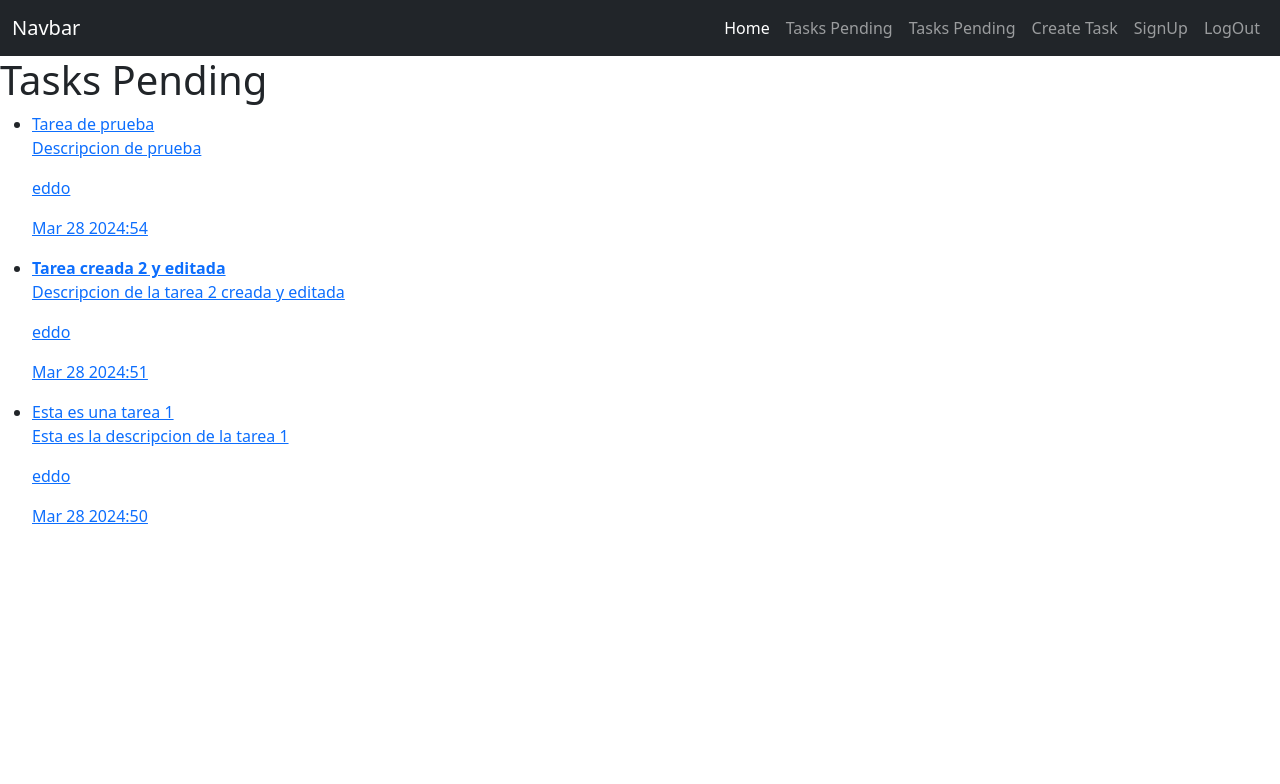
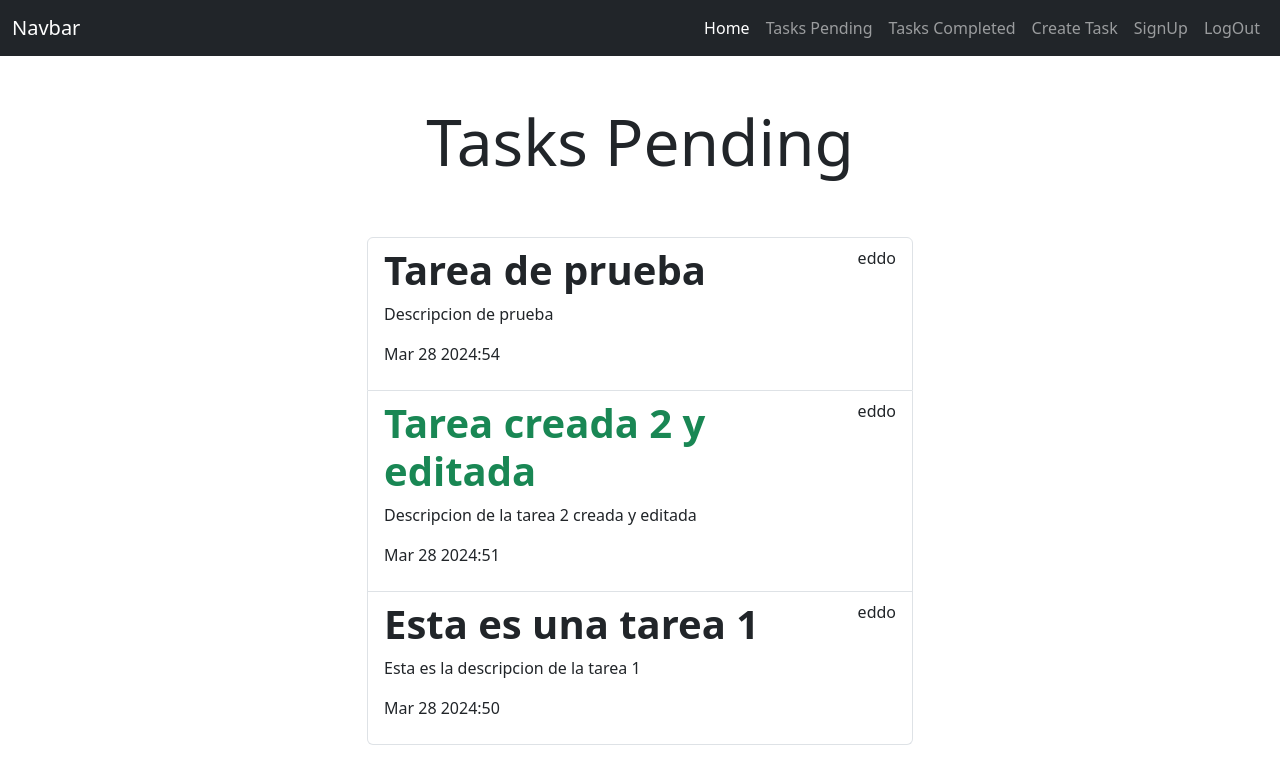
Before and after one commit to Edd0-8/API-PythonDjango-AuthenticationSystem, a Django app: page /tasks_completed/ in a window 1280 px wide. Shown: the top 784 px of the page. Run offline with Django 5.2, Linux system fonts and the light colour scheme; a user stored in the database is signed in; data comes from the database, SQL or seed files in the repository; both versions use the stored data as it was after the commit.

Commit message:
Formulario de Creacion de tareas y detalle de tarea

```diff
--- a/tasks/templates/base.html
+++ b/tasks/templates/base.html
@@ -37,7 +37,7 @@
                         <a href="{% url 'tasks' %}" class="nav-link">Tasks Pending</a>
                     </li>
                     <li class="nav-item">
-                        <a href="{% url 'tasks_completed' %}" class="nav-link">Tasks Pending</a>
+                        <a href="{% url 'tasks_completed' %}" class="nav-link">Tasks Completed</a>
                     </li>
                     <li class="nav-item">
                         <a href="/tasks/create/" class="nav-link">Create Task</a>
--- a/tasks/templates/tasks.html
+++ b/tasks/templates/tasks.html
@@ -2,26 +2,33 @@
 
 {% block content %}
 
-<h1>Tasks Pending</h1>
+<main class="container">
+    <div class="row">
+        <div class="col-md-6 offset-md-3">
+            <h1 class="text-center display-3 py-5">Tasks Pending</h1>
 
-<ul>
+            <ul class="list-group">
                 {% for task in tasks %}
-    <li>
-        <a href="{% url 'task_detail' task.id %}">
+                <a class="list-group-item" href="{% url 'task_detail' task.id %}">
+                    <header class="d-flex justify-content-between">
                         {% if task.important %}
-            <strong>{{task.title}}</strong>
+                        <h1 class="fw-bold text-success"><strong>{{task.title}}</strong></h1>
+                        <p>{{task.user.username}}</p>
                         {% else %}
-                {{task.title}}
+                        <h1 class="fw-bold">{{task.title}}</h1>
+                        <p>{{task.user.username}}</p>
                         {% endif %}
+                    </header>
 
                     <p>{{task.description}}</p>
-            <p>{{task.user.username}}</p>
+                    <p>{{task.datecompleted|date:'M j Y:i'}}</p>
 
-            <p>{{task.datecompleted|date:'M j Y:i'}}</p>
                 </a>
-    </li>
                 {% endfor %}
             </ul>
+        </div>
+    </div>
+</main>
 
 
 
```
Also changed, not shown: tasks/forms.py (+7 -2 lines), tasks/templates/create_task.html (+11 -2 lines), tasks/templates/task_detail.html (+14 -3 lines), db.sqlite3. Lines whose indentation alone changed are shown as unchanged.
